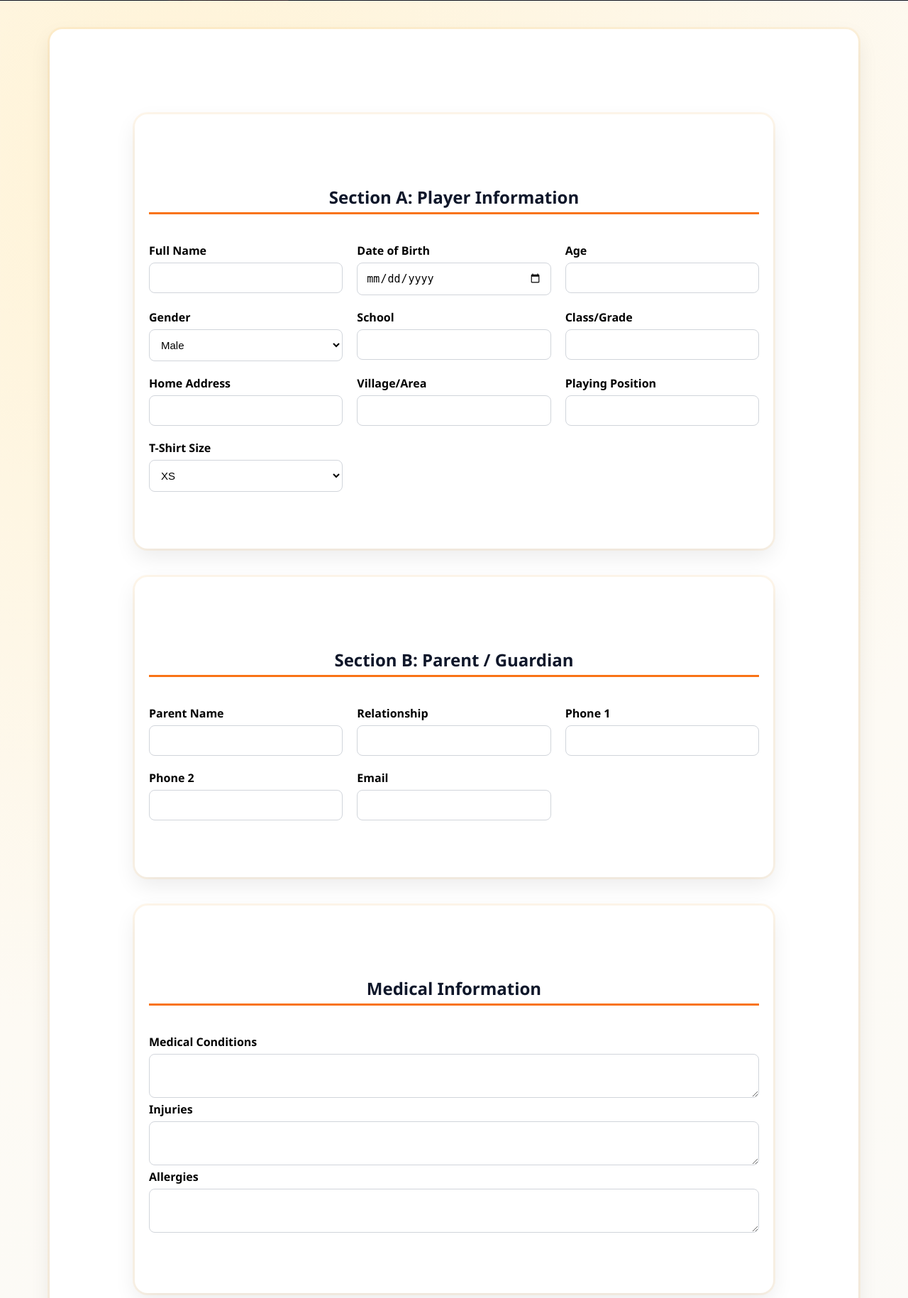
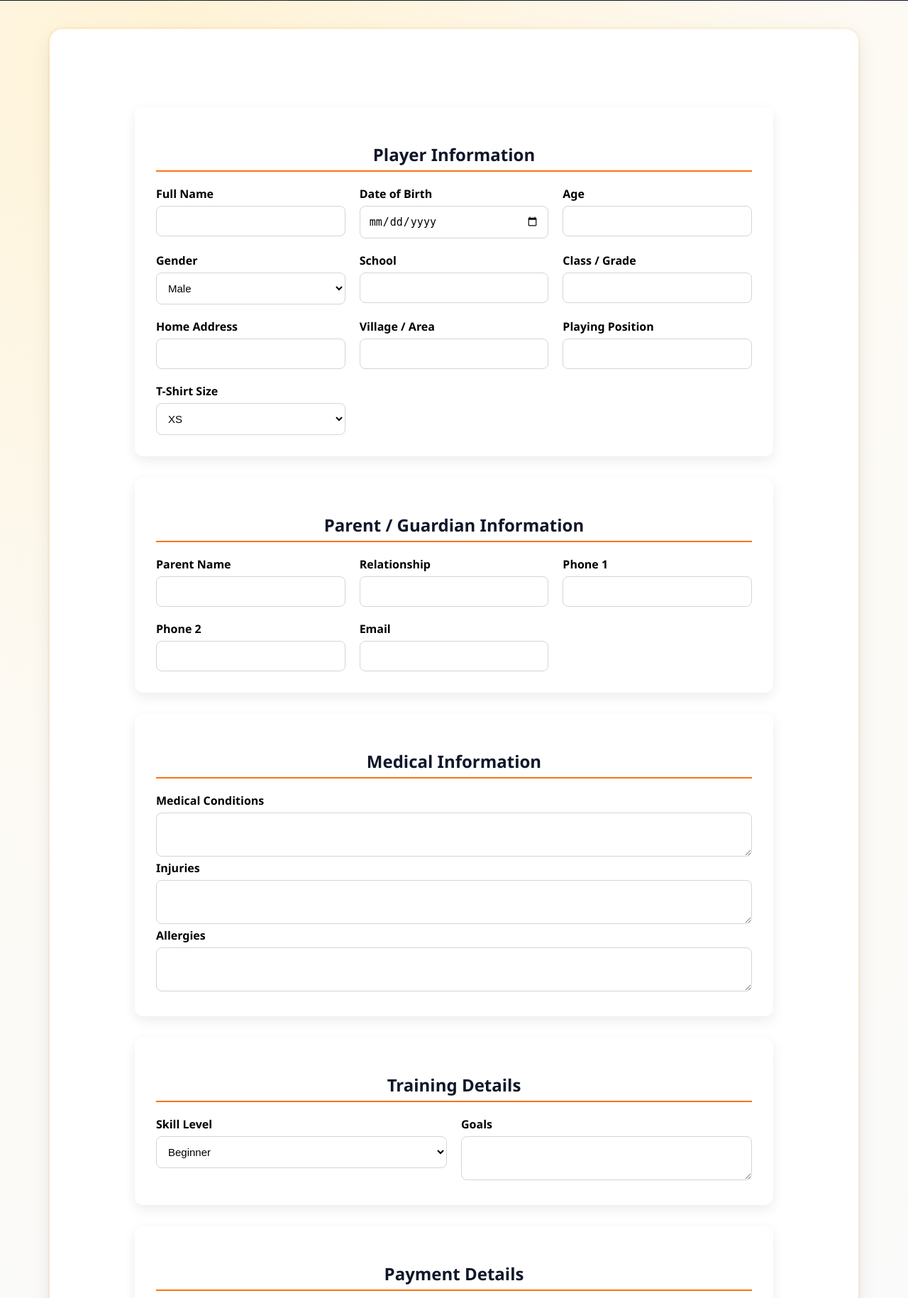
Before and after one commit to mccalsta/mba, a Flask app: page /register in a window 1280 px wide; the page is wider, and only the part inside the window is pictured. Shown: the part 521-2350 px from the top of that part at 71% size. Run offline with Flask 3, Linux system fonts and the light colour scheme.

Commit message:
Update register.html

```diff
--- a/templates/register.html
+++ b/templates/register.html
@@ -1,5 +1,7 @@
 {% extends "base.html" %}
 {% block content %}
+
+<!-- HERO -->
 
 <section class="hero register-hero">
 
@@ -16,14 +18,19 @@ Register your athlete to join Miracle Basketball Academy training and developmen
 </section>
 
 <section class="section">
+
 <div class="container register-container">
+
 <form method="POST">
 
-<!-- SECTION A -->
-<div class="section">
-<h2>Section A: Player Information</h2>
+<!-- PLAYER INFORMATION -->
+
+<div class="form-section">
+
+<h2>Player Information</h2>
 
 <div class="form-grid">
+
 <div class="form-group">
 <label>Full Name</label>
 <input name="full_name" required>
@@ -31,7 +38,7 @@ Register your athlete to join Miracle Basketball Academy training and developmen
 
 <div class="form-group">
 <label>Date of Birth</label>
-<input type="date" name="dob" id="dob" oninput="calculateAge()">
+<input type="date" name="dob" id="dob" onchange="calculateAge()">
 </div>
 
 <div class="form-group">
@@ -53,7 +60,7 @@ Register your athlete to join Miracle Basketball Academy training and developmen
 </div>
 
 <div class="form-group">
-<label>Class/Grade</label>
+<label>Class / Grade</label>
 <input name="grade">
 </div>
 
@@ -63,7 +70,7 @@ Register your athlete to join Miracle Basketball Academy training and developmen
 </div>
 
 <div class="form-group">
-<label>Village/Area</label>
+<label>Village / Area</label>
 <input name="village">
 </div>
 
@@ -75,18 +82,27 @@ Register your athlete to join Miracle Basketball Academy training and developmen
 <div class="form-group">
 <label>T-Shirt Size</label>
 <select name="shirt_size">
-<option>XS</option><option>S</option><option>M</option>
-<option>L</option><option>XL</option><option>XXL</option>
+<option>XS</option>
+<option>S</option>
+<option>M</option>
+<option>L</option>
+<option>XL</option>
+<option>XXL</option>
 </select>
 </div>
-</div>
+
 </div>
 
-<!-- SECTION B -->
-<div class="section">
-<h2>Section B: Parent / Guardian</h2>
+</div>
+
+<!-- PARENT / GUARDIAN -->
+
+<div class="form-section">
+
+<h2>Parent / Guardian Information</h2>
 
 <div class="form-grid">
+
 <div class="form-group">
 <label>Parent Name</label>
 <input name="parent_name">
@@ -111,11 +127,15 @@ Register your athlete to join Miracle Basketball Academy training and developmen
 <label>Email</label>
 <input name="email">
 </div>
-</div>
+
 </div>
 
-<!-- SECTION C -->
-<div class="section">
+</div>
+
+<!-- MEDICAL -->
+
+<div class="form-section">
+
 <h2>Medical Information</h2>
 
 <div class="form-group">
@@ -132,11 +152,16 @@ Register your athlete to join Miracle Basketball Academy training and developmen
 <label>Allergies</label>
 <textarea name="allergies"></textarea>
 </div>
+
 </div>
 
-<!-- SECTION D -->
-<div class="section">
+<!-- TRAINING -->
+
+<div class="form-section">
+
 <h2>Training Details</h2>
+
+<div class="form-grid">
 
 <div class="form-group">
 <label>Skill Level</label>
@@ -151,11 +176,18 @@ Register your athlete to join Miracle Basketball Academy training and developmen
 <label>Goals</label>
 <textarea name="goals"></textarea>
 </div>
+
 </div>
 
-<!-- SECTION E -->
-<div class="section">
+</div>
+
+<!-- PAYMENT -->
+
+<div class="form-section">
+
 <h2>Payment Details</h2>
+
+<div class="form-grid">
 
 <div class="form-group">
 <label>Payment Plan</label>
@@ -180,61 +212,58 @@ Register your athlete to join Miracle Basketball Academy training and developmen
 </select>
 </div>
 
-
-
 <div class="form-group">
 <label>Reference ID</label>
 <input name="reference">
 </div>
+
 </div>
 
-<button type="submit">Submit Registration</button>
+</div>
+
+<div style="text-align:center; margin-top:30px;">
+
+<button type="submit" class="btn-primary">
+Submit Registration
+</button>
+
+</div>
 
 </form>
+
 </div>
 
 </section>
-<script>
-document.querySelector("input[name='dob']").addEventListener("change", function() {
-    const dob = new Date(this.value);
-    const today = new Date();
-
-    let age = today.getFullYear() - dob.getFullYear();
-    const m = today.getMonth() - dob.getMonth();
-
-    if (m < 0 || (m === 0 && today.getDate() < dob.getDate())) {
-        age--;
-    }
-
-    document.getElementById("age").value = age;
-});
-</script>
-
 
 <script>
-function calculateAge() {
+
+function calculateAge(){
 
 const dobInput = document.getElementById("dob").value;
+
 const ageField = document.getElementById("age");
 
-    if (!dobInput) {
-        ageField.value = "";
+if(!dobInput){
+ageField.value="";
 return;
 }
 
 const dob = new Date(dobInput);
+
 const today = new Date();
 
 let age = today.getFullYear() - dob.getFullYear();
 
 const monthDiff = today.getMonth() - dob.getMonth();
 
-    if (monthDiff < 0 || (monthDiff === 0 && today.getDate() < dob.getDate())) {
+if(monthDiff < 0 || (monthDiff === 0 && today.getDate() < dob.getDate())){
 age--;
 }
 
 ageField.value = age >= 0 ? age : "";
+
 }
+
 </script>
 
 {% endblock %}
```
Lines whose indentation alone changed are shown as unchanged.
